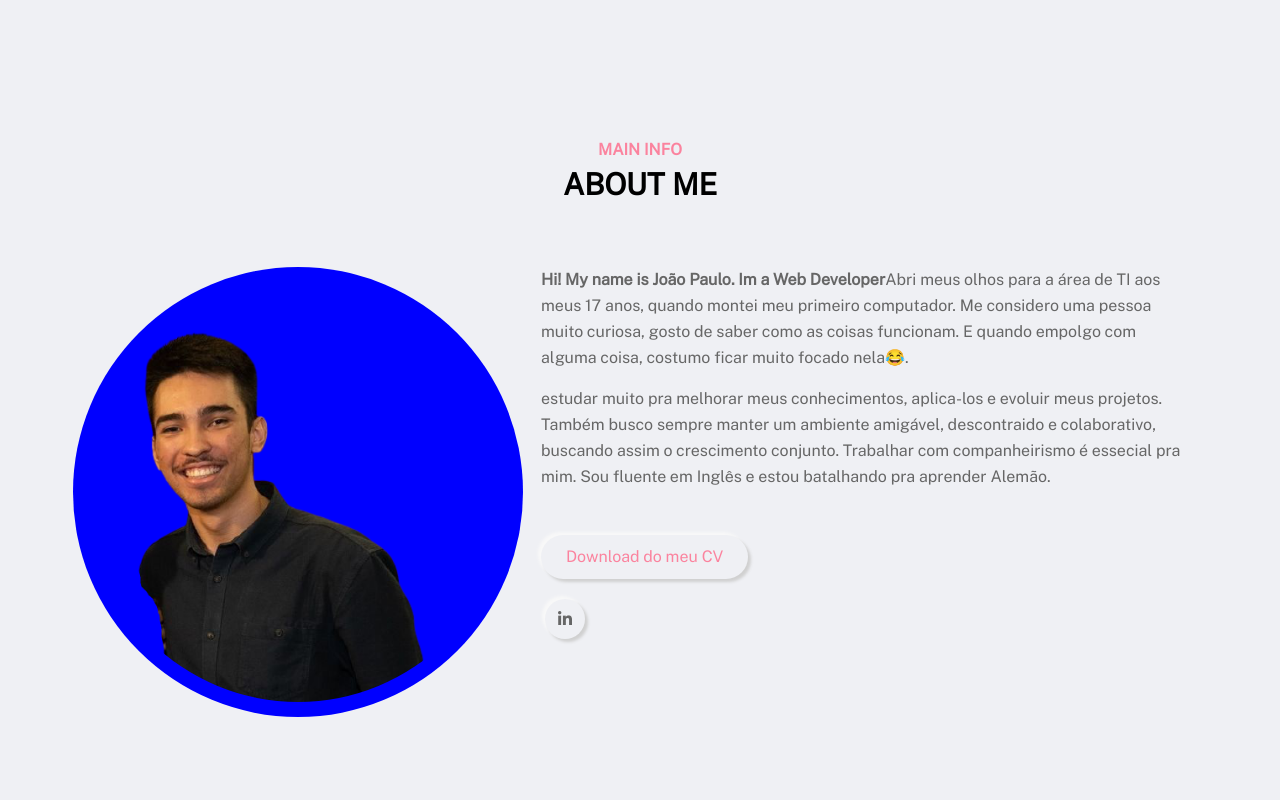
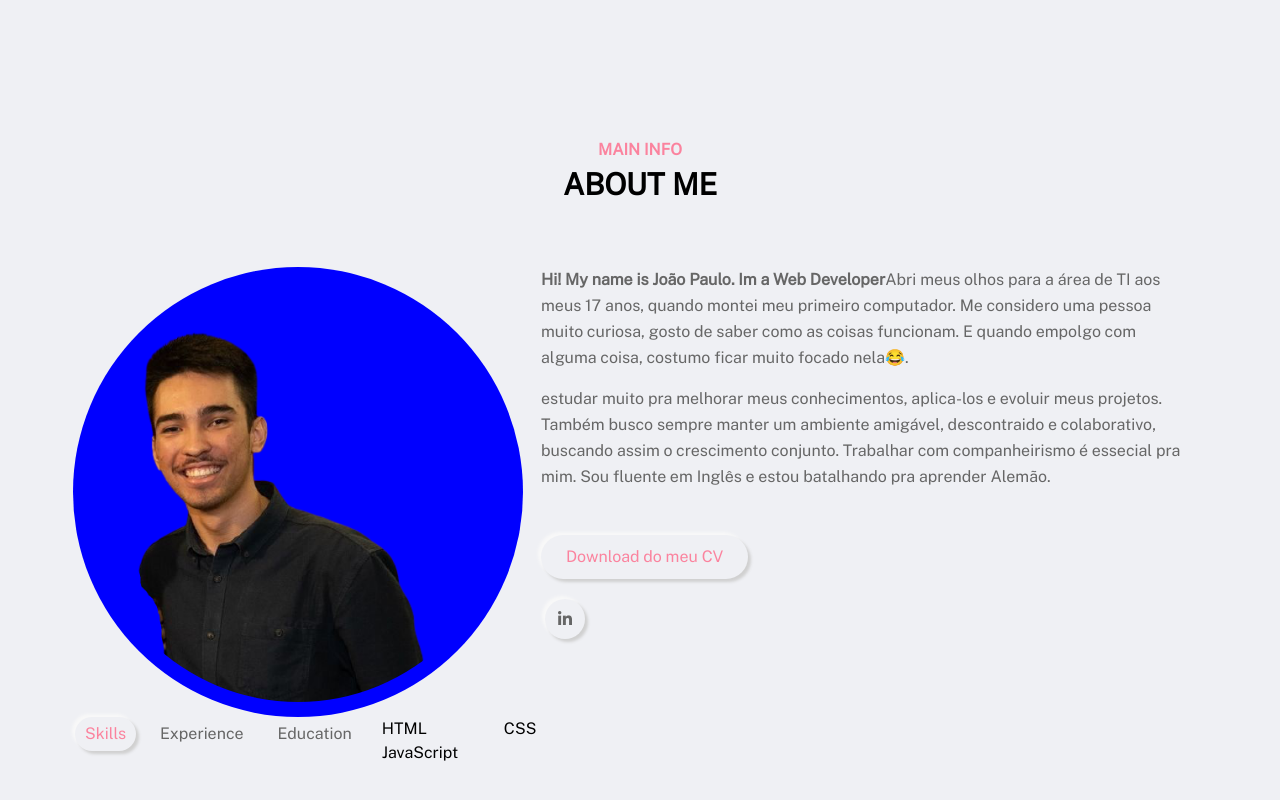
Before and after one commit to Meloj/portfolio-web, a plain HTML site: page index.html in a window 1280 px wide. Shown: the part 742-1542 px from the top of the page. Drawn offline with nearby package versions, Linux system fonts and the light colour scheme.

Commit message:
Adding new row to the second section

```diff
--- a/app/style.css
+++ b/app/style.css
@@ -366,3 +366,30 @@ about section
 .about-section .about-info .btn-1{
     margin:30px 20px 0 0;
 }
+.about-section .about-tabs .tab-item{
+    display: inline-block;
+    margin: 0 5px 10px;
+    cursor: pointer;
+    padding: 5px 10px;
+    border-radius: 30px;
+    transition: all 0.3s ease;
+    font-size: 16px;
+    color: var(--text-black-600);
+    font-weight: 500;
+    text-transform: capitalize;
+}
+.about-section .about-tabs .tab-item:hover:not(.active){
+    opacity:0.6;
+}
+.about-section .about-tabs .tab-item.active{
+    color: var(--skin-color);
+}
+.about-section .tab-content{
+    flex: 0 0 100%;
+    max-width: 100%;
+}
+.about-section .skills .skill-item{
+    flex: 0 0 50%;
+    max-width: 50%;
+    padding: 0 15px;
+}
--- a/index.html
+++ b/index.html
@@ -104,7 +104,39 @@
                 </div>
                 <!-- Social links end-->
             </div>
+            <!-- About tabs start -->
+            <div class="row">
+                <div class="about-tabs">
+                    <span class="tab-item outer-shadow active" data-target=".skills">skills</span>
+                    <span class="tab-item" data-target=".experience">experience</span>
+                    <span class="tab-item" data-target=".education">education</span>
+                </div>
+            </div>
+            <!-- About tabs end -->
+
+        <!-- Skills start -->
+        <div class="row">
+            <div class="skills tab-content">
+                <div class="row">
+                <!-- Skill item start-->
+                <div class="skill-item">
+                    <p>HTML</p>
+                </div>
+                <!-- Skill item end-->
+                <!-- Skill item start-->
+                <div class="skill-item">
+                    <p>CSS</p>
+                </div>
+                <!-- Skill item end-->
+                <!-- Skill item start-->
+                <div class="skill-item">
+                    <p>JavaScript</p>
+                </div>
+                <!-- Skill item end-->
+                </div>
+            </div>
         </div>
+        <!-- Skills end -->
     </div>
 </section>
 
```
